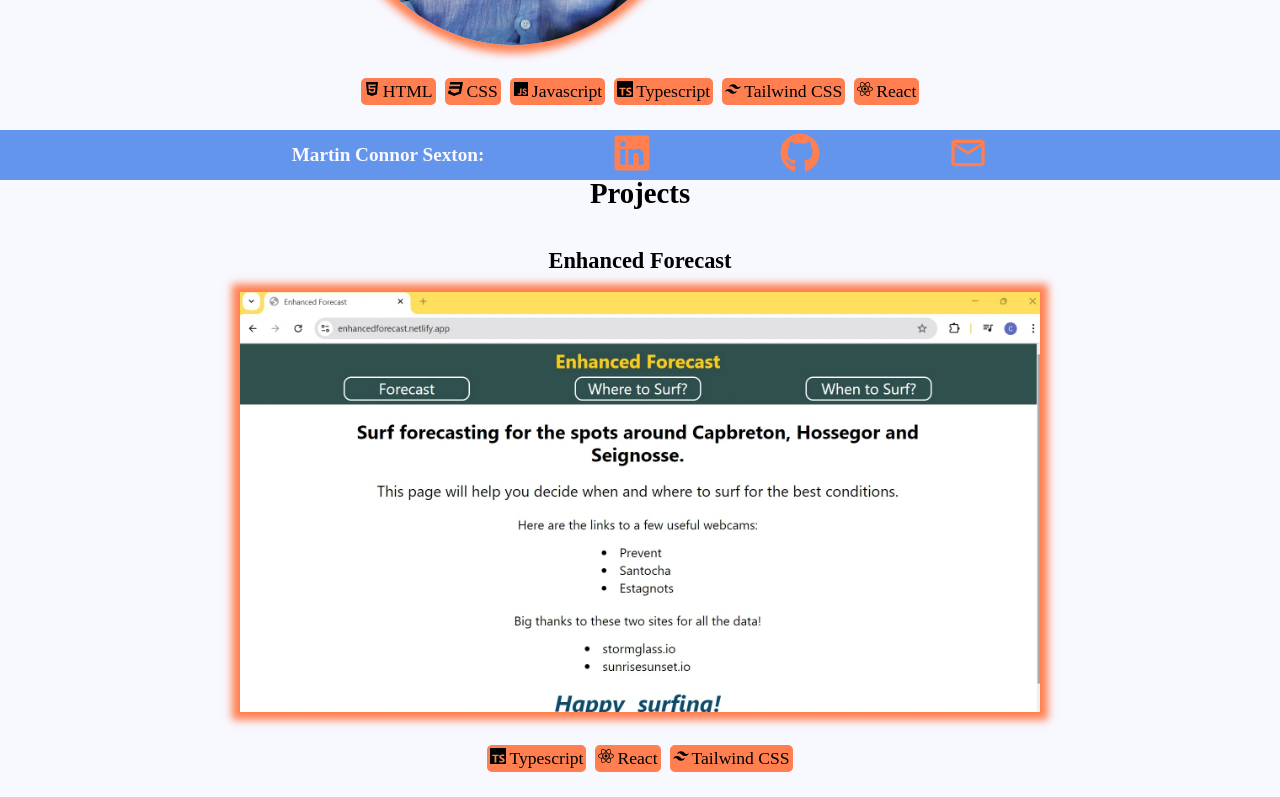
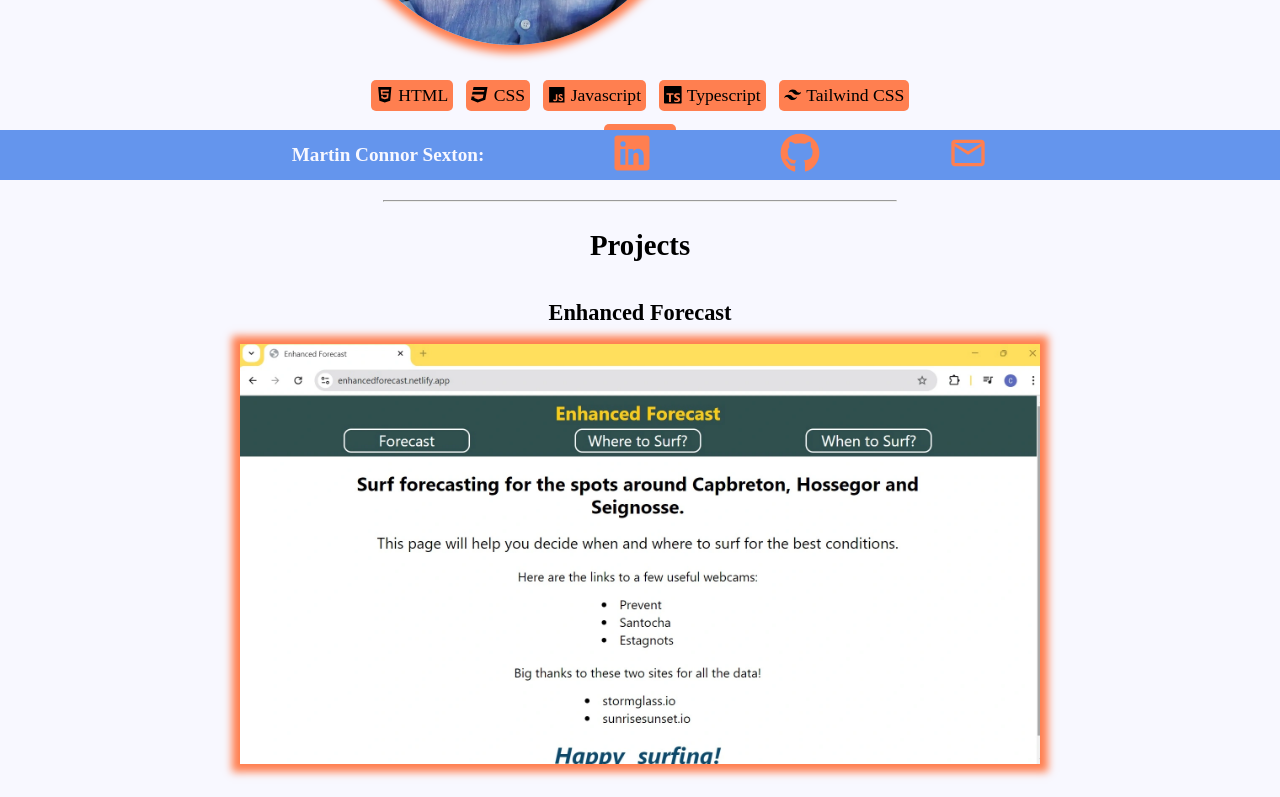
Before and after one commit to ConCapbreton/JuniorDeveloperPortfolio, a React (Vite) app: page / in a window 1280 px wide. Shown: the part 620-1417 px from the top of the page. Built offline with nearby package versions, Linux system fonts and the light colour scheme.

Commit message:
updated meta description and removal of links from tech icons

```diff
--- a/index.html
+++ b/index.html
@@ -3,6 +3,7 @@
   <head>
     <meta charset="UTF-8" />
     <meta name="viewport" content="width=device-width, initial-scale=1.0" />
+    <meta name="description" content="Martin Connor Sexton web developer portfolio and CV">
     <title>Martin Connor Sexton</title>
   </head>
   <body>
--- a/src/components/MainPage/About.tsx
+++ b/src/components/MainPage/About.tsx
@@ -16,12 +16,12 @@
         <p>I love exploring and creating, I'm a lifelong learner and I am passionate about living in the South West of France!<br /><br />Click here to see my <Link to="CV">CV!</Link> Or see below for my <a href="#projects-one">coding projects!</a></p>
       </div>
       <div id="tech-icon-labels-holder">
-        <div className="tech-icon-labels"><a><FaHtml5 /></a>HTML</div>
-        <div className="tech-icon-labels"><a><FaCss3 /></a>CSS</div>
-        <div className="tech-icon-labels"><a><IoLogoJavascript /></a>Javascript</div>
-        <div className="tech-icon-labels"><a><SiTypescript /></a>Typescript</div>
-        <div className="tech-icon-labels"><a><RiTailwindCssFill /></a>Tailwind CSS</div>
-        <div className="tech-icon-labels"><a><FaReact /></a>React</div>
+        <div className="tech-icon-labels"><FaHtml5 />HTML</div>
+        <div className="tech-icon-labels"><FaCss3 />CSS</div>
+        <div className="tech-icon-labels"><IoLogoJavascript />Javascript</div>
+        <div className="tech-icon-labels"><SiTypescript />Typescript</div>
+        <div className="tech-icon-labels"><RiTailwindCssFill />Tailwind CSS</div>
+        <div className="tech-icon-labels"><FaReact />React</div>
       </div>
       <hr></hr>
     </div>
--- a/src/components/MainPage/Projects.tsx
+++ b/src/components/MainPage/Projects.tsx
@@ -15,9 +15,9 @@
           <h2>Enhanced Forecast</h2>
           <a href="https://enhancedforecast.netlify.app/" target="_blank"><img id="project-two" className="project-image" src="/img/ProjectExampleTwo.webp" alt="Screenshot of the website enhanced-forecast" width="300px" height="180px"/></a>
           <div id="tech-icon-labels-holder">
-            <div className="tech-icon-labels"><a><SiTypescript /></a>Typescript</div>
-            <div className="tech-icon-labels"><a><FaReact /></a>React</div>
-            <div className="tech-icon-labels"><a><RiTailwindCssFill /></a>Tailwind CSS</div>
+            <div className="tech-icon-labels"><SiTypescript />Typescript</div>
+            <div className="tech-icon-labels"><FaReact />React</div>
+            <div className="tech-icon-labels"><RiTailwindCssFill />Tailwind CSS</div>
           </div>
           <p>Surf forecasting for the South West of France</p>
           <p>Click the image to visit the site!</p>
@@ -26,8 +26,8 @@
           <h2>Sexton's Surf Shack</h2>
           <a href="https://sextonssurfshack.netlify.app/" target="_blank"><img id="project-one" className="project-image" src="/img/ProjectExampleOne.webp" alt="Screenshot of the website Sexton's Surf Shack" width="300px" height="180px"/></a>
           <div id="tech-icon-labels-holder">
-            <div className="tech-icon-labels"><a><SiTypescript /></a>Typescript</div>
-            <div className="tech-icon-labels"><a><FaReact /></a>React</div>
+            <div className="tech-icon-labels"><SiTypescript />Typescript</div>
+            <div className="tech-icon-labels"><FaReact />React</div>
           </div>
           <p>An accessible, maintainable and updatable E-commerce site.</p>
           <p>Click the image to visit the site!</p>
@@ -36,8 +36,8 @@
           <h2>Project Three</h2>
           <img id="project-three" className="project-image" src="/img/foragers.webp" alt="Screenshot of the website Foragers" width="300px" height="180px"/>
           <div id="tech-icon-labels-holder">
-            <div className="tech-icon-labels"><a><IoLogoJavascript /></a>Javascript</div>
-            <div className="tech-icon-labels"><a><FaReact /></a>React</div>
+            <div className="tech-icon-labels"><IoLogoJavascript />Javascript</div>
+            <div className="tech-icon-labels"><FaReact />React</div>
           </div>
           <p>Coming soon! Foragers, a full stack project using MERN to record your mushroom finds!</p>
           <p>Click the image to visit the site (eventually)!</p>
--- a/src/index.css
+++ b/src/index.css
@@ -138,6 +138,7 @@
   display: flex;
   flex-wrap: wrap;
   justify-content: center;
+  align-items: center;
   margin-top: 10px;
   gap: 3px;
   width: 80%;
@@ -147,9 +148,12 @@
   font-size: 1.1rem;
   color: black;
   background-color: var(--icons);
-  margin: 3px;
-  padding: 3px;
+  margin: 5px;
+  padding: 5px;
   border-radius: 5px;
+  display: flex;
+  align-items: center;
+  gap: 5px;
 }
 
 .tech-icon-labels:hover {
@@ -163,11 +167,6 @@
 100% {transform: translateY(0);}
 }
 
-.tech-icon-labels>a {
-  font-size: 1rem;
-  margin-right: 3px;
-  margin-top: 3px;
-}
 
 hr {
   margin-top: 40px;
```
